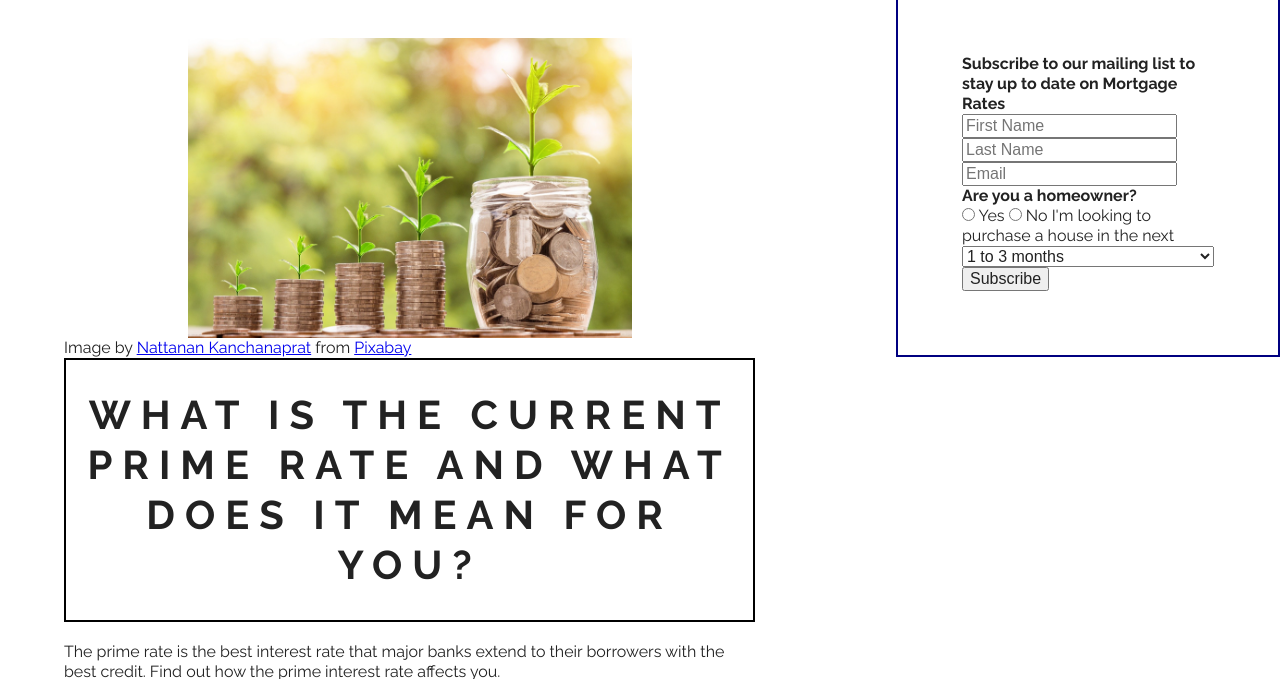
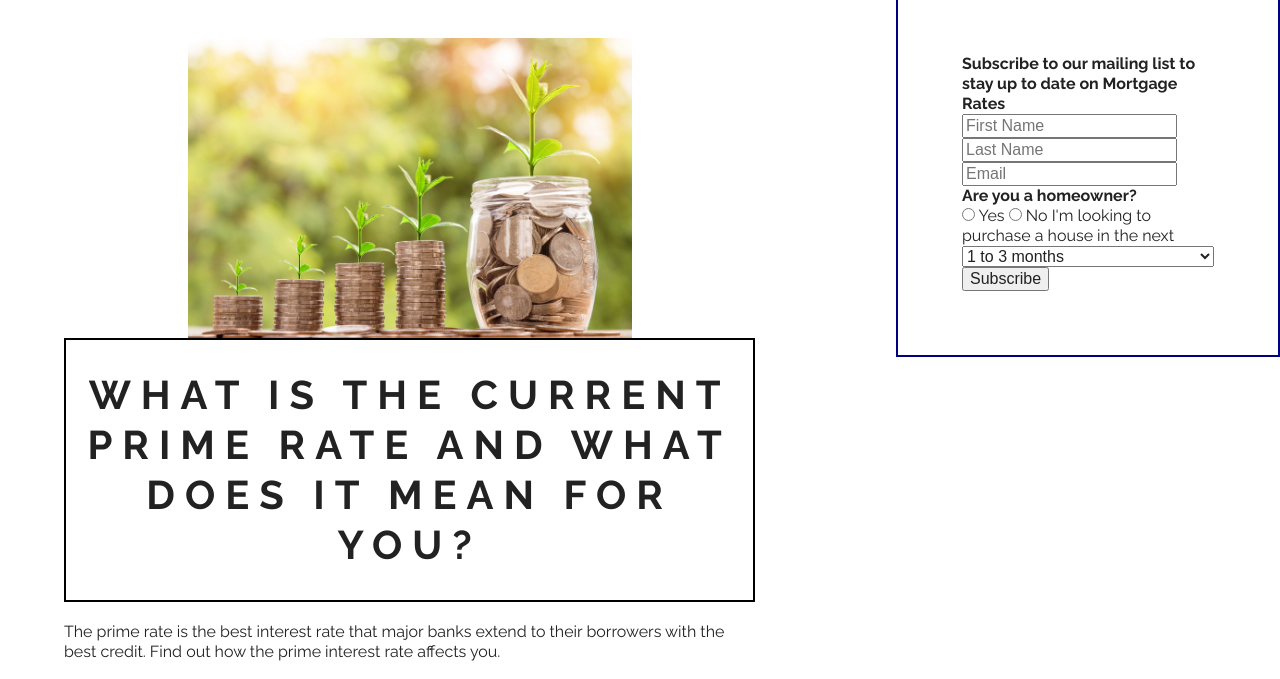
Before and after one commit to hiraahsan/techTestWise, a website built with webpack: page src/index.html in a window 1280 px wide. Shown: the part 112-791 px from the top of the page. Built offline with nearby package versions, Linux system fonts and the light colour scheme; no server answers.

Commit message:
removing extraneous code

```diff
--- a/src/index.html
+++ b/src/index.html
@@ -51,7 +51,6 @@
                 <article>
 
                     <div class="moneyplantImage"></div>
-                    <caption>Image by <a href="https://pixabay.com/users/nattanan23-6312362/?utm_source=link-attribution&amp;utm_medium=referral&amp;utm_campaign=image&amp;utm_content=2724241">Nattanan Kanchanaprat</a> from <a href="https://pixabay.com/?utm_source=link-attribution&amp;utm_medium=referral&amp;utm_campaign=image&amp;utm_content=2724241">Pixabay</a></caption>
 
                     <h1>What Is the Current Prime Rate and What Does It Mean for You?</h1>
 
```
